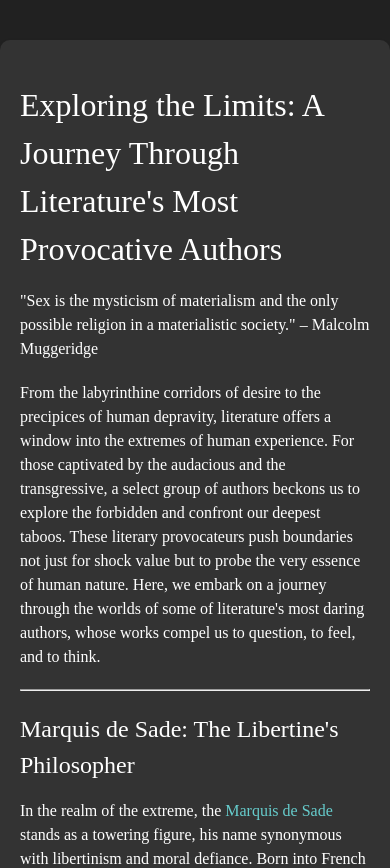
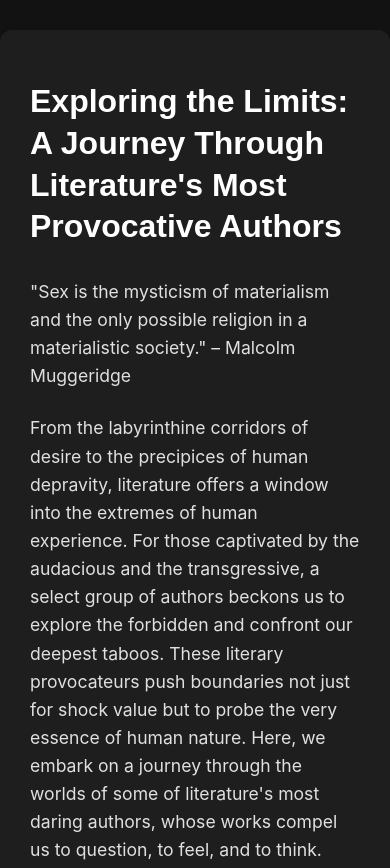
Before and after one commit to adamhyoung/adamhyoung.github.io, a plain HTML site: page post01.html in a window 390 px wide. Shown: the top 868 px of the page. Drawn offline with Linux system fonts and the light colour scheme.

Commit message:
Update post01.html

```diff
--- a/post01.html
+++ b/post01.html
@@ -5,36 +5,108 @@
     <meta name="viewport" content="width=device-width, initial-scale=1.0">
     <title>Dark Mode Template</title>
     <style>
+/* Base styles */
 body {
-            font-family: 'Merriweather', serif;
+    font-family: 'Inter', sans-serif;
     margin: 0;
     padding: 0;
-            line-height: 1.5;
-            color: #fff;
-            background-color: #212121;
+    line-height: 1.6;
+    color: #e0e0e0;
+    background-color: #121212;
 }
+
 .container {
-            max-width: 800px;
-            margin: 40px auto;
-            padding: 20px;
-            background-color: #333;
-            border-radius: 10px;
-            box-shadow: 0 2px 4px rgba(0, 0, 0, 0.1);
+    max-width: 700px;
+    margin: 60px auto;
+    padding: 40px;
+    background-color: #1e1e1e;
+    border-radius: 12px;
+    box-shadow: 0 4px 6px rgba(0, 0, 0, 0.1);
 }
+
+/* Typography */
 h1, h2, h3, h4, h5, h6 {
-            font-weight: 400;
-            color: #fff;
+    font-family: 'Poppins', sans-serif;
+    font-weight: 600;
+    color: #ffffff;
+    margin-bottom: 20px;
+    line-height: 1.3;
+}
+
+h1 {
+    font-size: 2.5rem;
+    margin-bottom: 30px;
+}
+
+h2 {
+    font-size: 2rem;
+    margin-top: 40px;
+}
+
+p {
+    margin-bottom: 24px;
+    font-size: 1.1rem;
+}
+
+/* Links */
+a {
+    text-decoration: none;
+    color: #64ffda;
+    transition: color 0.3s ease;
+}
+
+a:hover {
+    color: #00bfa5;
+    text-decoration: underline;
+}
+
+/* Quotes */
+blockquote {
+    border-left: 4px solid #64ffda;
+    padding-left: 20px;
+    margin-left: 0;
+    font-style: italic;
+    color: #bdbdbd;
+}
+
+/* List styling */
+ul, ol {
+    padding-left: 30px;
+    margin-bottom: 24px;
+}
+
+li {
     margin-bottom: 10px;
 }
-        p {
-            margin-bottom: 20px;
+
+/* Code blocks */
+pre, code {
+    background-color: #2a2a2a;
+    border-radius: 4px;
+    padding: 2px 5px;
+    font-family: 'Fira Code', monospace;
+    font-size: 0.9rem;
 }
-        a {
-            text-decoration: none;
-            color: #66cccc; /* Purple accent */
+
+pre {
+    padding: 15px;
+    overflow-x: auto;
 }
-        a:hover {
-            text-decoration: underline;
+
+/* Responsive adjustments */
+@media (max-width: 768px) {
+    .container {
+        padding: 30px;
+        margin: 30px auto;
+    }
+
+    h1 {
+        font-size: 2rem;
+    }
+
+    h2 {
+        font-size: 1.75rem;
+    }
 }
     </style>
 </head>
```
Lines whose indentation alone changed are shown as unchanged.
